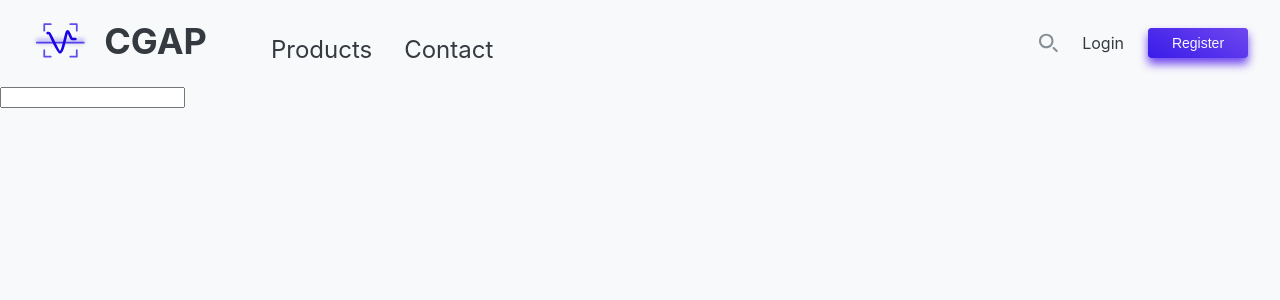
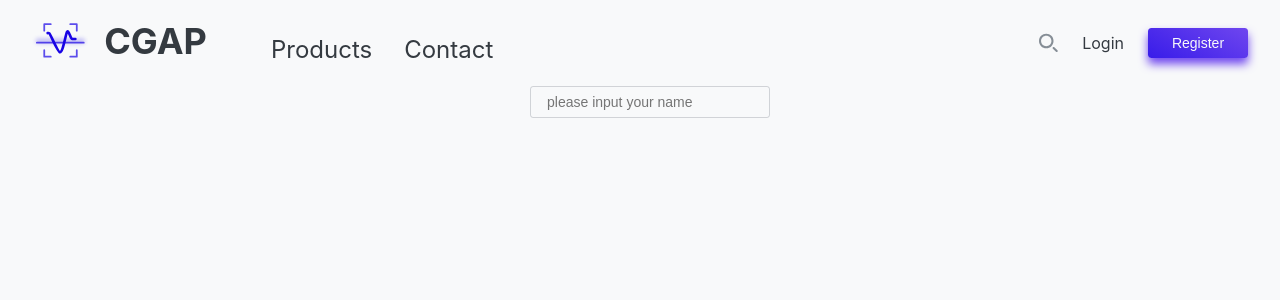
Before and after one commit to HopeStudio/Deep-Learning-based-Chemical-Graphics-Analysis-Platform-FE, a React (Create React App) app: page /login in a window 1280 px wide. Shown: the top 300 px of the page. Built offline with nearby package versions, Linux system fonts and the light colour scheme.

Commit message:
:dizzy: feature (input) style input

```diff
--- a/src/components/button/button.module.scss
+++ b/src/components/button/button.module.scss
@@ -11,10 +11,12 @@
 
 
   cursor: pointer;
-  transition: color, background-color, box-shadow cubic-bezier(0.645, 0.045, 0.355, 1) .2s;
+  transition: color cubic-bezier(0.645, 0.045, 0.355, 1) .2s,
+    background-color cubic-bezier(0.645, 0.045, 0.355, 1) .2s,
+    box-shadow cubic-bezier(0.645, 0.045, 0.355, 1) .2s;
 
   &:hover {
-  -webkit-text-fill-color: none;
+    -webkit-text-fill-color: none;
     box-shadow: none;
   }
 }
--- a/src/components/input/input.module.scss
+++ b/src/components/input/input.module.scss
@@ -0,0 +1,25 @@
+.input {
+  width: 100%;
+  height: 1.75rem;
+
+  font-size: var(--size-small);
+
+  background: none;
+  border: 1px solid var(--color-border);
+  border-radius: 3px;
+  outline: none;
+
+  padding-left: 1rem;
+
+  transition: border-color cubic-bezier(0.645, 0.045, 0.355, 1) .3s,
+    box-shadow cubic-bezier(0.645, 0.045, 0.355, 1) .3s;
+
+  &:hover,
+  &:focus {
+    border-color: var(--color-sub);
+  }
+
+  &:focus {
+    box-shadow: var(--color-sub) 0 0 10px -4px;
+  }
+}
--- a/src/components/input/input.tsx
+++ b/src/components/input/input.tsx
@@ -1,8 +1,25 @@
 import React from 'react'
+import classnames from 'classnames'
+import Classes from './input.module.scss'
 
-const Input: React.FC = () => {
+export type InputProps = Omit<React.ComponentPropsWithRef<'input'>, 'type'> & {
+  width?: number,
+  type?: 'text' | 'password',
+}
+
+const Input: React.FC<InputProps> = props => {
+  const {
+    className: injectClassName,
+    type = 'text',
+    ...rest
+  } = props
+
+  const className = classnames(
+    Classes.input,
+    injectClassName)
+
   return (
-    <input type="text" />
+    <input type={type} className={className} {...rest} placeholder="please input your name"/>
   )
 }
 
--- a/src/index.css
+++ b/src/index.css
@@ -7,6 +7,7 @@
   --color-gray: #868E96;
   --color-disabled: rgb(230, 230, 230);
   --color-gray-light: rgb(230, 230, 230);
+  --color-border: rgba(134, 142, 150, .35);
   --color-dark: #343A40;
   --color-sub: #076CF2;
   --color-sub-dark: #0830FC;
--- a/src/pages/login/login.module.scss
+++ b/src/pages/login/login.module.scss
@@ -0,0 +1,4 @@
+.container {
+  max-width: 220px;
+  margin: auto;
+}
--- a/src/pages/login/login.tsx
+++ b/src/pages/login/login.tsx
@@ -1,11 +1,12 @@
 import React from 'react'
 import { LoginForm } from '../../containers'
+import Classes from './login.module.scss'
 
 const Login: React.FC = () => {
   return (
-    <React.Fragment>
-      <LoginForm />
-    </React.Fragment>
+      <div className={Classes.container}>
+        <LoginForm />
+      </div>
   )
 }
 
```
